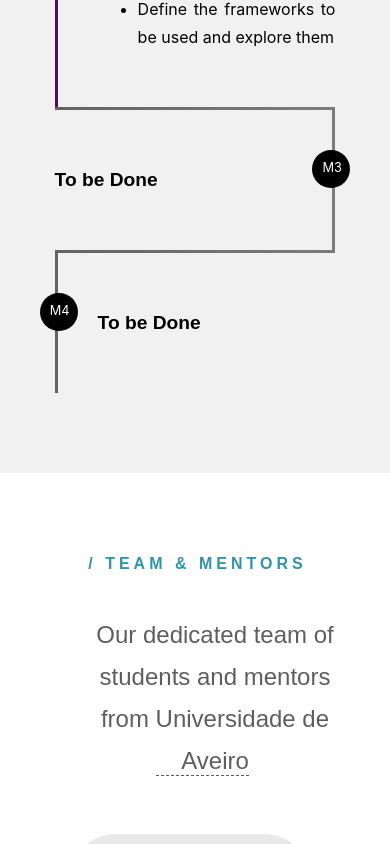
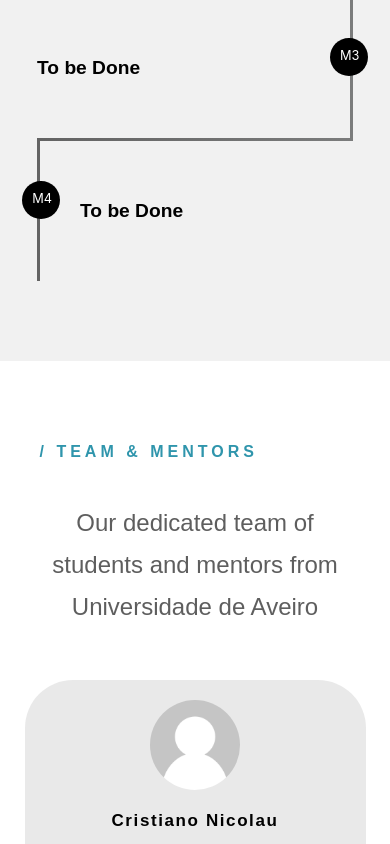
Before and after one commit to Wish-Where-is-Home/Website-WisHpresentation, a React (Create React App) app in the folder wish-whereishome/: page / in a window 390 px wide. Shown: the part 5868-6712 px from the top of the page. Built offline with nearby package versions, Linux system fonts and the light colour scheme.

Commit message:
Responsive

```diff
--- a/wish-whereishome/src/Sections/Footer/Footer.css
+++ b/wish-whereishome/src/Sections/Footer/Footer.css
@@ -1,5 +1,5 @@
 .footer-section{
-    height: 17vh;
+    min-height: 17vh;
     align-items: center;
     justify-content: center;
     display: flex;
@@ -107,3 +107,23 @@
     font-weight: 500;
     font-family: "metropolis-semibold", sans-serif;
 }
+
+
+@media (max-width:1000px){
+
+
+    .footer-container{
+        display: flex;
+        flex-direction: column;
+        padding:2rem 0 ;
+    }
+
+    .footer-github{
+        padding-bottom: 1rem;
+    }
+
+    .footer-content{
+        padding: 2rem 0 ;
+    }
+
+}
--- a/wish-whereishome/src/Sections/Team/Team.css
+++ b/wish-whereishome/src/Sections/Team/Team.css
@@ -90,7 +90,7 @@
 .team-collum{
     display: flex;
     flex-wrap: wrap;
-    justify-content: space-between;
+    justify-content: space-evenly;
 }
 
 
@@ -106,4 +106,14 @@
     display: flex;
     flex-direction: column;
    }
+
+   .team-content{
+    width: 90%;
+   }
+
+
+   .row-team-p{
+    width: 90%;
+    align-self: center;
+   }
 }
--- a/wish-whereishome/src/Sections/Timeline/Timeline.css
+++ b/wish-whereishome/src/Sections/Timeline/Timeline.css
@@ -186,7 +186,7 @@
     }
 
     .timeline-content{
-     width: 80%;
+     width: 90%;
     }
 }
 
```
